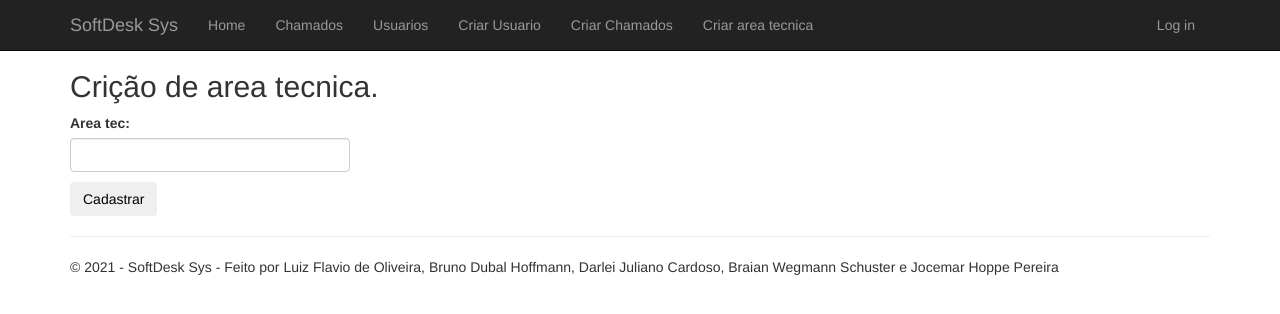
After one commit to braianxde/SistemaChamadosDjangoPY, a Django app: page /addarea_tecnica/ in a window 1280 px wide. The commit adds this page. Shown: the top 314 px of the page. Run offline with Django 3.2, Linux system fonts and the light colour scheme; parts of the project's set-up code (start-up, migrations or seed data) failed here and were passed over; some libraries are stand-ins or nearby versions.

Commit message:
area tecnica

```diff
--- a/projetointegrador3a/projetointegrador3a/app/forms.py
+++ b/projetointegrador3a/projetointegrador3a/app/forms.py
@@ -4,7 +4,7 @@ Definition of forms.
 
 from django import forms
 from django.contrib.auth.forms import AuthenticationForm
-from app.models import Chamado, Usuario
+from app.models import Chamado, Usuario, Area_Tecnica
 from django.db import models
 from django.utils.translation import ugettext_lazy as _
 
@@ -22,10 +22,20 @@ class BootstrapAuthenticationForm(AuthenticationForm):
 class ChamadosForm(forms.ModelForm):
     class Meta:
         model = Chamado
-        fields = ['assunto', 'texto', 'data_abertura', 'status', 'id_usuario']
+        fields = ['assunto', 'texto', 'data_abertura', 'status', 'id_usuario', 'id_area_tec']
         widgets = {
             'assunto' : forms.TextInput(attrs={'class': 'form-control'}),
             'texto' : forms.Textarea(attrs={'class': 'form-control'}),
             'data_abertura' : forms.DateInput(attrs={'type': 'date', 'class': 'form-control'}),
             'status' : forms.Select(attrs={'class': 'form-control'}),
-            'id_usuario' : forms.Select(choices = Usuario.objects.values_list('id_usuario', 'nome'), attrs={'class': 'form-control'})}
+            'id_usuario' : forms.Select(choices = Usuario.objects.values_list('id_usuario', 'nome'), attrs={'class': 'form-control'}),
+            'id_area_tec' : forms.Select(choices = Area_Tecnica.objects.values_list('id_area_tec', 'area_tec'), attrs={'class': 'form-control'})}
+
+
+class Area_TecnicaForm(forms.ModelForm):
+    class Meta:
+        model = Area_Tecnica
+        fields = ['area_tec']
+        widgets = {
+            'area_tec' : forms.TextInput(attrs={'class': 'form-control'})
+            }
--- a/projetointegrador3a/projetointegrador3a/app/models.py
+++ b/projetointegrador3a/projetointegrador3a/app/models.py
@@ -29,12 +29,6 @@ TECHNICIAN_CHOICES = (
     (2, 'Tecnico Paulo'),
 )
 
-TECH_AREA_CHOICES = (
-    (1, 'Administrativo'),
-    (2, 'Financeiro'),
-    (3, 'TI'),
-    (4, 'Almox'),
-)
 
 TYPE_USER_CHOICES = (
     (1, 'Comum'),
@@ -52,7 +46,7 @@ class Chamado(models.Model):
     id_equipamento = models.IntegerField(choices=EQUIPMENT_CHOICES,null=True)
     id_usuario = models.IntegerField(null=True)
     id_tecnico = models.IntegerField(choices=TECHNICIAN_CHOICES, null=True)
-    id_area_tec = models.IntegerField(choices=TECH_AREA_CHOICES, null=True)
+    id_area_tec = models.IntegerField(null=True)
 
     class Meta:
         db_table = 'chamado'
@@ -66,10 +60,35 @@ class Usuario(models.Model):
     tipo = models.IntegerField(choices=TYPE_USER_CHOICES)
     token = models.CharField(max_length = 255)
     id_centro_custo = models.IntegerField(choices=TECHNICIAN_CHOICES)
-    id_area_tec = models.IntegerField(choices=TECH_AREA_CHOICES)
+    id_area_tec = models.IntegerField()
 
     class Meta:
         db_table = 'usuario'
 
     def __str__(self):
         return self.name
+
+
+class Area_Tecnica(models.Model):
+    id_area_tec = models.AutoField(primary_key = True)
+    area_tec = models.CharField(max_length = 45)
+
+    class Meta:
+        db_table = 'area_tecnica'
+
+    def __str__(self):
+        return self.name
+
+class Usuario(models.Model):
+    id_usuario = models.AutoField(primary_key = True)
+    cpf = models.IntegerFiel(max_lemgth = 11)
+    nome = models.CharField(max_length = 100)
+    cargo = models.CharField(max_length = 50)
+    departamento = models.CharField(max_length = 50)
+    endereco = models.IntegerField(max_length = 200)
+
+    class Meta:
+        db_table = 'usuario'
+
+    def __str__(self):
+        return self.name
--- /dev/null
+++ b/projetointegrador3a/projetointegrador3a/app/templates/app/addarea_tecnica.html
@@ -0,0 +1,13 @@
+{% extends "app/layout.html" %}
+
+{% block content %}
+
+<h2>{{ title }}.</h2>
+<div class="form-group">
+    <form method="post">
+        {% csrf_token %}
+        {{ form.as_p }}
+        <button class="btn btn-secondary">Cadastrar</button>
+    </form>
+</div>
+{% endblock %}
--- a/projetointegrador3a/projetointegrador3a/app/templates/app/layout.html
+++ b/projetointegrador3a/projetointegrador3a/app/templates/app/layout.html
@@ -4,7 +4,7 @@
     <meta charset="utf-8" />
     <meta name="viewport" content="width=device-width, initial-scale=1.0">
     <title>{{ title }}</title>
-    {% load staticfiles %}
+    {% load static %}
     <link rel="stylesheet" type="text/css" href="{% static 'app/content/bootstrap.min.css' %}" />
     <link rel="stylesheet" type="text/css" href="{% static 'app/content/site.css' %}" />
     <script src="{% static 'app/scripts/modernizr-2.6.2.js' %}"></script>
@@ -28,6 +28,7 @@
                     <li><a href="{% url 'users' %}">Usuarios</a></li>
                     <li><a href="{% url 'addusers' %}">Criar Usuario</a></li>
                     <li><a href="{% url 'addchamados' %}">Criar Chamados</a></li>
+                    <li><a href="{% url 'addarea_tecnica' %}">Criar area tecnica</a></li>
                 </ul>
                 {% include 'app/loginpartial.html' %}
             </div>
--- a/projetointegrador3a/projetointegrador3a/app/views.py
+++ b/projetointegrador3a/projetointegrador3a/app/views.py
@@ -5,7 +5,7 @@ Definition of views.
 from datetime import datetime
 from django.shortcuts import render, redirect
 from django.http import HttpRequest
-from app.forms import ChamadosForm
+from app.forms import ChamadosForm, Area_TecnicaForm
 
 def home(request):
     """Renders the home page."""
@@ -79,3 +79,25 @@ def chamados(request):
             'year':datetime.now().year,
         }
     )
+
+
+def addarea_tecnica(request):
+    """Renders the contact page."""
+    assert isinstance(request, HttpRequest)
+
+    form = Area_TecnicaForm()
+    if request.method == 'POST':
+       form = Area_TecnicaForm(request.POST)
+       if form.is_valid():
+            form.save()
+            return redirect('addarea_tecnica')
+
+    return render(
+        request,
+        'app/addarea_tecnica.html',
+        {
+            'title':'Crição de area tecnica',
+            'year':datetime.now().year,
+            'form': form
+        }
+    )
--- a/projetointegrador3a/projetointegrador3a/projetointegrador3a/urls.py
+++ b/projetointegrador3a/projetointegrador3a/projetointegrador3a/urls.py
@@ -14,6 +14,7 @@ urlpatterns = [
     path('users/', views.users, name='users'),
     path('chamados/', views.chamados, name='chamados'),
     path('addchamados/', views.addchamados, name='addchamados'),
+    path('addarea_tecnica/', views.addarea_tecnica, name='addarea_tecnica'),
     path('addusers/', views.addusers, name='addusers'),
     path('login/',
          LoginView.as_view
```
Also changed, not shown: projetointegrador3a/projetointegrador3a/app/migrations/0004_area_tecnica.py (added), projetointegrador3a/projetointegrador3a/db.sqlite3, 1 other file.
